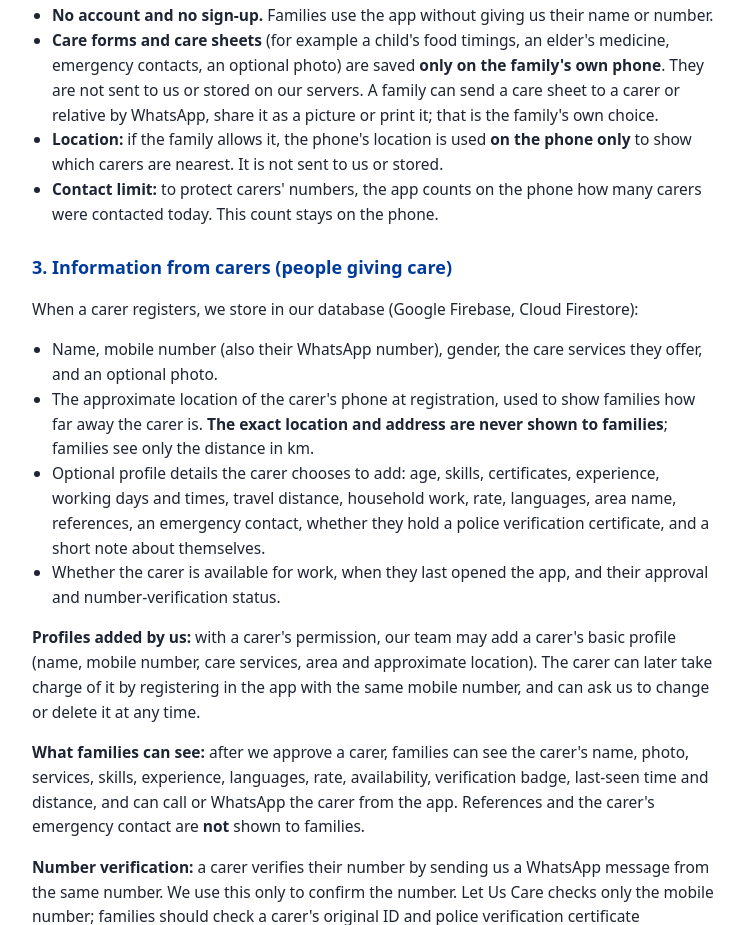
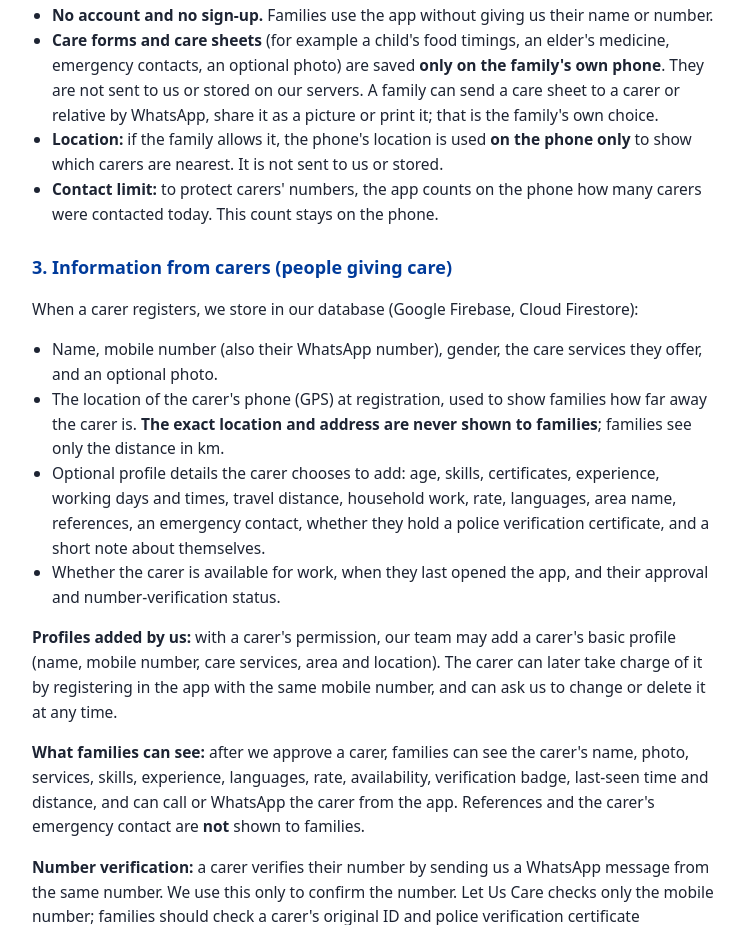
Before and after one commit to qmsmumbai-technician/letuscare-app, a plain HTML site: page privacy.html in a window 1280 px wide. Shown: the part 394-1319 px from the top of the page, without its empty margins (266-1010 px from the left). Drawn offline with Linux system fonts and the light colour scheme.

Commit message:
Add files via upload

```diff
--- a/privacy.html
+++ b/privacy.html
@@ -44,11 +44,11 @@ a{color:var(--blue)}
 <p>When a carer registers, we store in our database (Google Firebase, Cloud Firestore):</p>
 <ul>
 <li>Name, mobile number (also their WhatsApp number), gender, the care services they offer, and an optional photo.</li>
-<li>The approximate location of the carer's phone at registration, used to show families how far away the carer is. <b>The exact location and address are never shown to families</b>; families see only the distance in km.</li>
+<li>The location of the carer's phone (GPS) at registration, used to show families how far away the carer is. <b>The exact location and address are never shown to families</b>; families see only the distance in km.</li>
 <li>Optional profile details the carer chooses to add: age, skills, certificates, experience, working days and times, travel distance, household work, rate, languages, area name, references, an emergency contact, whether they hold a police verification certificate, and a short note about themselves.</li>
 <li>Whether the carer is available for work, when they last opened the app, and their approval and number-verification status.</li>
 </ul>
-<p><b>Profiles added by us:</b> with a carer's permission, our team may add a carer's basic profile (name, mobile number, care services, area and approximate location). The carer can later take charge of it by registering in the app with the same mobile number, and can ask us to change or delete it at any time.</p>
+<p><b>Profiles added by us:</b> with a carer's permission, our team may add a carer's basic profile (name, mobile number, care services, area and location). The carer can later take charge of it by registering in the app with the same mobile number, and can ask us to change or delete it at any time.</p>
 <p><b>What families can see:</b> after we approve a carer, families can see the carer's name, photo, services, skills, experience, languages, rate, availability, verification badge, last-seen time and distance, and can call or WhatsApp the carer from the app. References and the carer's emergency contact are <b>not</b> shown to families.</p>
 <p><b>Number verification:</b> a carer verifies their number by sending us a WhatsApp message from the same number. We use this only to confirm the number. Let Us Care checks only the mobile number; families should check a carer's original ID and police verification certificate themselves before hiring.</p>
 
--- a/sw.js
+++ b/sw.js
@@ -1,5 +1,5 @@
 // Let Us Care service worker – network first, cache as fallback (so updates show immediately)
-const CACHE = 'luc-v36';
+const CACHE = 'luc-v37';
 const CORE = ['./', 'index.html', 'family.html', 'toddler.html', 'elder.html', 'patient.html', 'mother.html', 'special.html', 'physio.html', 'carers.html', 'help.html', 'partner.html', 'manifest.json', 'i18n.js',
   'logo.webp', 'toddler.webp', 'elder.webp', 'patient.webp', 'mother.webp', 'special.webp', 'physio.webp', 'adt-logo.webp', 'icon-192.png', 'app-icon-192.png', 'app-icon-512.png', 'icon-512.png'];
 
```
